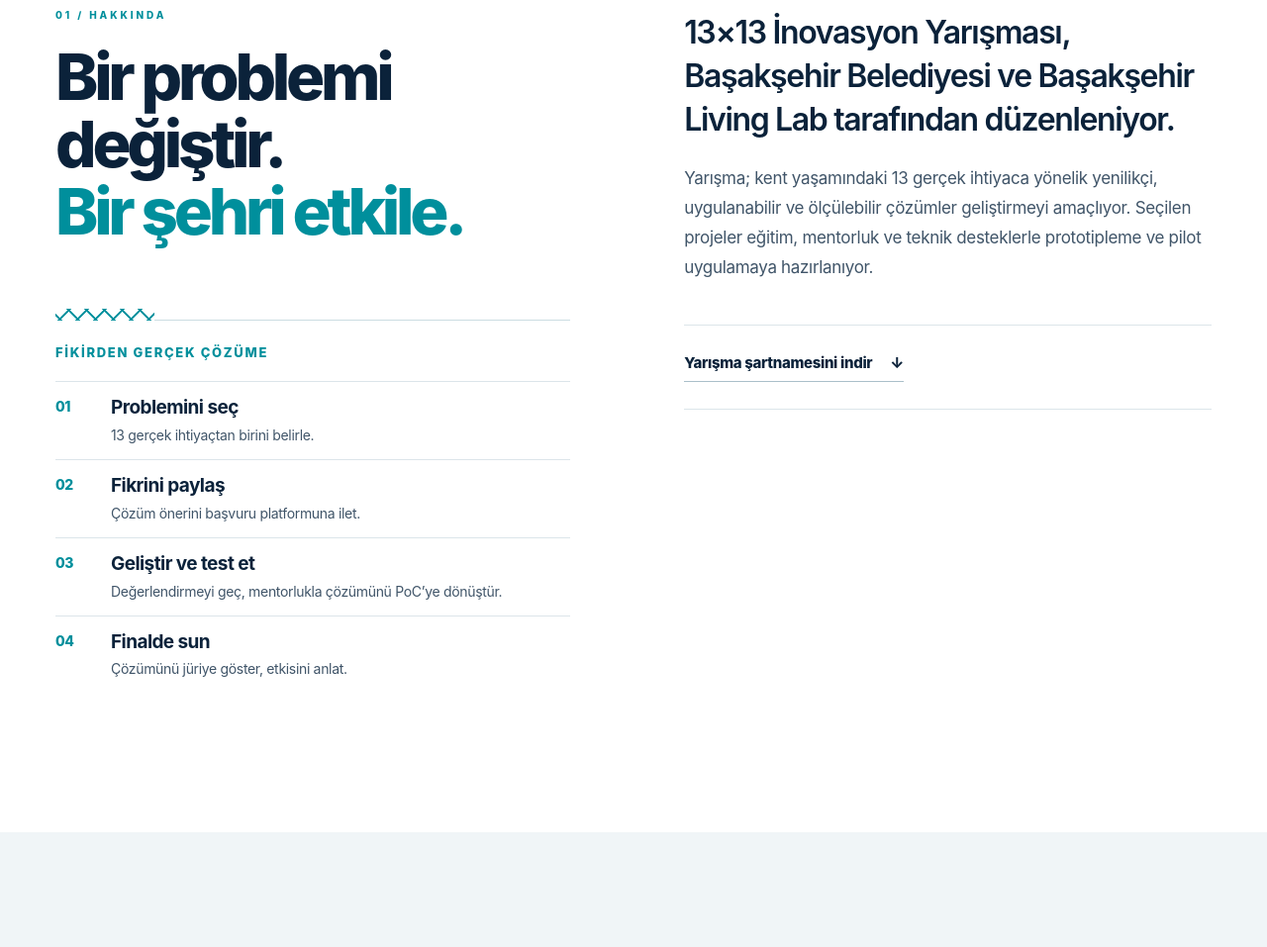
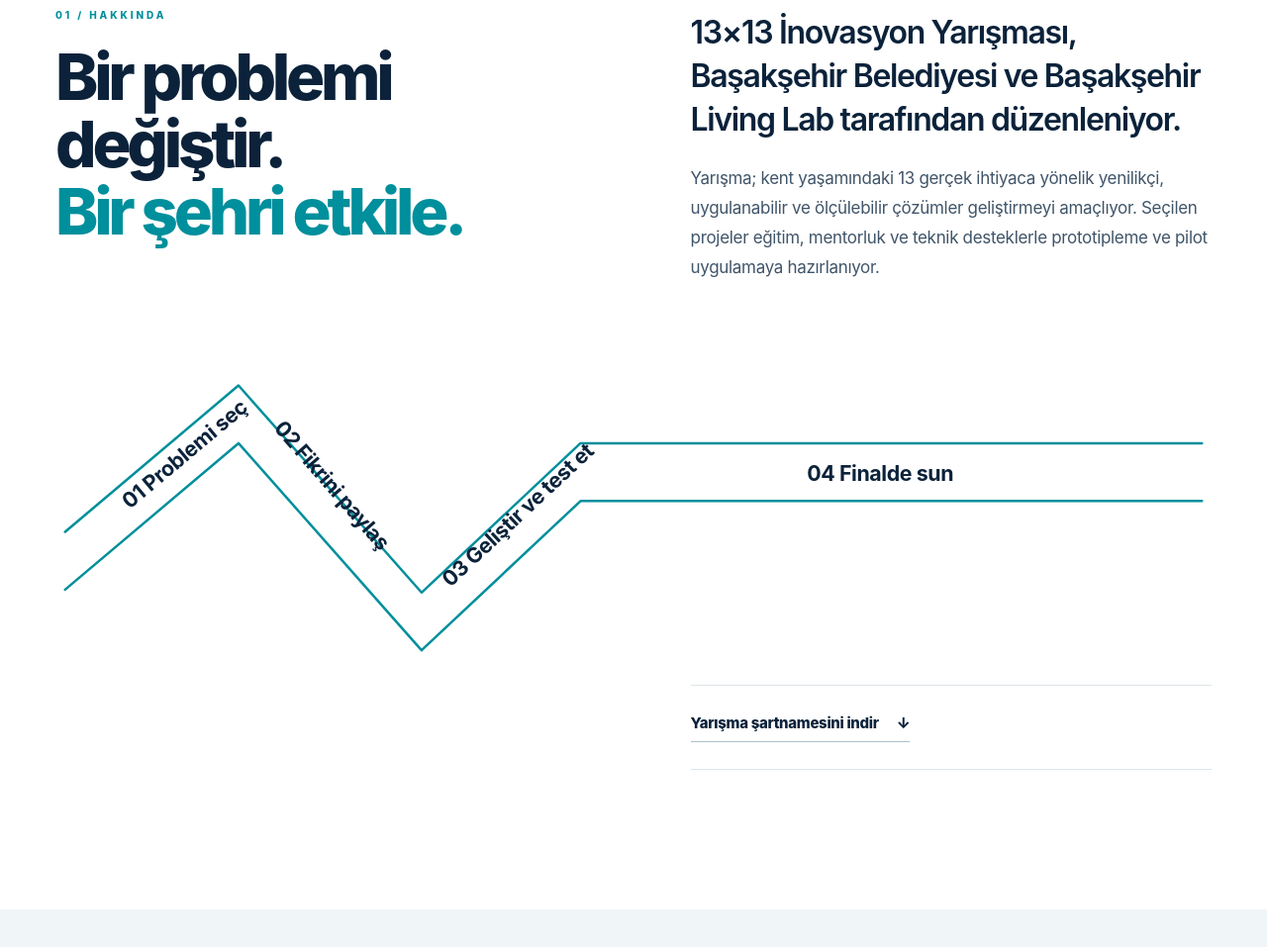
Before and after one commit to mertserafett1n/basaksehir-livinglab-13x13, a plain HTML site: page index.html in a window 1280 px wide. Shown: the part 1104-2061 px from the top of the page at 99% size. Drawn offline with Linux system fonts and the light colour scheme.

Commit message:
Shape About process as continuous zigzag ribbon

```diff
--- a/index.html
+++ b/index.html
@@ -63,27 +63,33 @@
     </div>
 
     <section class="section about-section" id="hakkinda" data-x-scene="about">
-      <div class="container section-grid">
+      <div class="container about-layout">
         <div class="section-heading-block reveal">
           <span class="eyebrow">01 / HAKKINDA</span>
           <h2 class="section-title">Bir problemi<br>değiştir.<br><em>Bir şehri etkile.</em></h2>
-          <div class="about-journey">
-            <div class="about-journey-line" aria-hidden="true"></div>
-            <p class="about-journey-intro">Fikirden gerçek çözüme</p>
-            <ol class="about-journey-list">
-              <li><span>01</span><div><strong>Problemini seç</strong><p>13 gerçek ihtiyaçtan birini belirle.</p></div></li>
-              <li><span>02</span><div><strong>Fikrini paylaş</strong><p>Çözüm önerini başvuru platformuna ilet.</p></div></li>
-              <li><span>03</span><div><strong>Geliştir ve test et</strong><p>Değerlendirmeyi geç, mentorlukla çözümünü PoC’ye dönüştür.</p></div></li>
-              <li><span>04</span><div><strong>Finalde sun</strong><p>Çözümünü jüriye göster, etkisini anlat.</p></div></li>
-            </ol>
-          </div>
         </div>
         <div class="about-right reveal">
           <p class="section-lede">13×13 İnovasyon Yarışması, Başakşehir Belediyesi ve Başakşehir Living Lab tarafından düzenleniyor.</p>
           <p class="body-copy">Yarışma; kent yaşamındaki 13 gerçek ihtiyaca yönelik yenilikçi, uygulanabilir ve ölçülebilir çözümler geliştirmeyi amaçlıyor. Seçilen projeler eğitim, mentorluk ve teknik desteklerle prototipleme ve pilot uygulamaya hazırlanıyor.</p>
-          <div class="about-download">
+        </div>
+        <div class="about-path reveal" aria-labelledby="about-path-title">
+          <h3 id="about-path-title" class="visually-hidden">Yarışma süreci</h3>
+          <svg class="about-path-art" viewBox="0 0 1200 350" role="img" aria-labelledby="path-svg-title path-svg-desc" preserveAspectRatio="xMidYMid meet">
+            <title id="path-svg-title">Fikirden finale yarışma yolu</title>
+            <desc id="path-svg-desc">Problemi seç, fikrini paylaş, geliştir ve test et, finalde sun.</desc>
+            <path class="about-path-edge" d="M10 207 L190 55 L380 270 L545 115 L1190 115"/>
+            <path class="about-path-edge" d="M10 267 L190 115 L380 330 L545 175 L1190 175"/>
+            <text class="about-path-label" x="77" y="184" transform="rotate(-40 77 184)">01  Problemi seç</text>
+            <text class="about-path-label" x="226" y="100" transform="rotate(49 226 100)">02  Fikrini paylaş</text>
+            <text class="about-path-label" x="410" y="265" transform="rotate(-43 410 265)">03  Geliştir ve test et</text>
+            <text class="about-path-label" x="780" y="154">04  Finalde sun</text>
+          </svg>
+          <ol class="about-path-mobile">
+            <li><span>01</span>Problemi seç</li><li><span>02</span>Fikrini paylaş</li><li><span>03</span>Geliştir ve test et</li><li><span>04</span>Finalde sun</li>
+          </ol>
+        </div>
+        <div class="about-download reveal">
           <a href="assets/13x13-yarisma-sartnamesi.pdf" class="text-link" download="13x13-yarisma-sartnamesi.pdf">Yarışma şartnamesini indir <span aria-hidden="true">↓</span></a>
-          </div>
         </div>
       </div>
     </section>
--- a/styles.css
+++ b/styles.css
@@ -128,17 +128,24 @@ main>section{position:relative;isolation:isolate}main>section>.container{positio
 .about-section .text-link{font-size:clamp(15px,1.05vw,17px)}
 @media(max-width:540px){.about-section .section-lede{font-size:25px}.about-section .body-copy{font-size:17px}.about-section .about-points>div{font-size:13px}}
 
-/* Four concise process steps sit beneath the About headline. */
-.about-section .section-grid{column-gap:clamp(60px,8vw,145px)}
-.about-journey{margin-top:clamp(42px,5vw,72px);max-width:520px}
-.about-journey-line{height:13px;border-bottom:1px solid #cbdde2;position:relative}
-.about-journey-line:before{content:"";position:absolute;left:0;bottom:-1px;width:100px;height:12px;background:linear-gradient(135deg,transparent 45%,var(--teal-dark) 47%,var(--teal-dark) 53%,transparent 55%) 0 0/18px 12px,linear-gradient(45deg,transparent 45%,var(--teal-dark) 47%,var(--teal-dark) 53%,transparent 55%) 9px 0/18px 12px;background-color:#fff}
-.about-journey-intro{margin:24px 0 21px;font-size:13px;letter-spacing:.13em;text-transform:uppercase;font-weight:800;color:var(--teal-dark)}
-.about-journey-list{padding:0;margin:0;list-style:none;display:grid}
-.about-journey-list li{display:grid;grid-template-columns:43px 1fr;gap:13px;padding:14px 0;border-top:1px solid var(--line)}
-.about-journey-list li>span{font-size:14px;font-weight:800;color:var(--teal-dark);padding-top:2px}
-.about-journey-list strong{font-size:19px;line-height:1.25;letter-spacing:-.03em}
-.about-journey-list p{margin:5px 0 0;font-size:14px;line-height:1.5;color:var(--ink-soft)}
-.about-download{border-block:1px solid var(--line);margin:43px 0 0;padding:27px 0}
-@media(max-width:800px){.about-journey{margin-top:38px}.about-download{margin-top:34px}}
-@media(max-width:540px){.about-journey-list strong{font-size:17px}.about-journey-list p{font-size:13px}}
+
+/* About: a single continuous ribbon from the sketch, with text inside its turns. */
+.about-layout{display:grid;grid-template-columns:minmax(0,1fr) minmax(0,1fr);column-gap:clamp(65px,9vw,150px);align-items:start}
+.about-layout .section-heading-block{max-width:none}
+.about-layout .about-right{max-width:650px}
+.about-path{grid-column:1/-1;margin-top:clamp(30px,4vw,65px);overflow:visible}
+.about-path-art{display:block;width:100%;height:auto;overflow:visible}
+.about-path-edge{fill:none;stroke:#008f9c;stroke-width:2.5;stroke-linecap:round;stroke-linejoin:round;vector-effect:non-scaling-stroke}
+.about-path-label{font:700 22px Inter,"Helvetica Neue",Arial,sans-serif;fill:#0b223a;letter-spacing:-.02em}
+.about-path-mobile{display:none}
+.about-layout .about-download{grid-column:2;border-block:1px solid var(--line);margin:15px 0 0;padding:27px 0}
+@media(max-width:800px){
+  .about-layout{grid-template-columns:1fr;gap:32px}
+  .about-layout .about-right,.about-layout .about-download{grid-column:1}
+  .about-path{grid-column:1;margin-top:0}
+  .about-path-art{display:none}
+  .about-path-mobile{display:grid;list-style:none;gap:0;margin:0;padding:0;border-top:1px solid var(--line)}
+  .about-path-mobile li{display:flex;gap:19px;align-items:center;padding:15px 0;border-bottom:1px solid var(--line);font-size:18px;font-weight:700}
+  .about-path-mobile span{color:var(--teal-dark);font-size:13px}
+  .about-layout .about-download{margin:0}
+}
```
